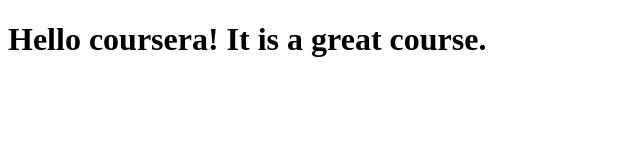
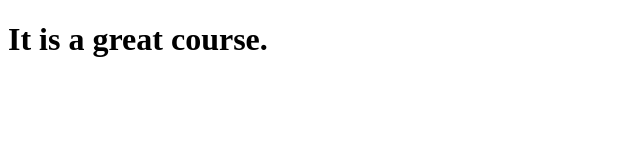
Before and after one commit to Hasteerp/coursera_test, a plain HTML site: page site/index.html in a window 1280 px wide. Shown: the whole page, without its empty margins (0-640 px from the left). Drawn offline with Linux system fonts and the light colour scheme.

Commit message:
Changed the line.

```diff
--- a/site/index.html
+++ b/site/index.html
@@ -6,6 +6,6 @@
 	<title>Hello Coursera!</title>
 </head>
 <body>
-<h1>Hello coursera! It is a great course.</h1>
+<h1>It is a great course.</h1>
 </body>
 </html>
```
